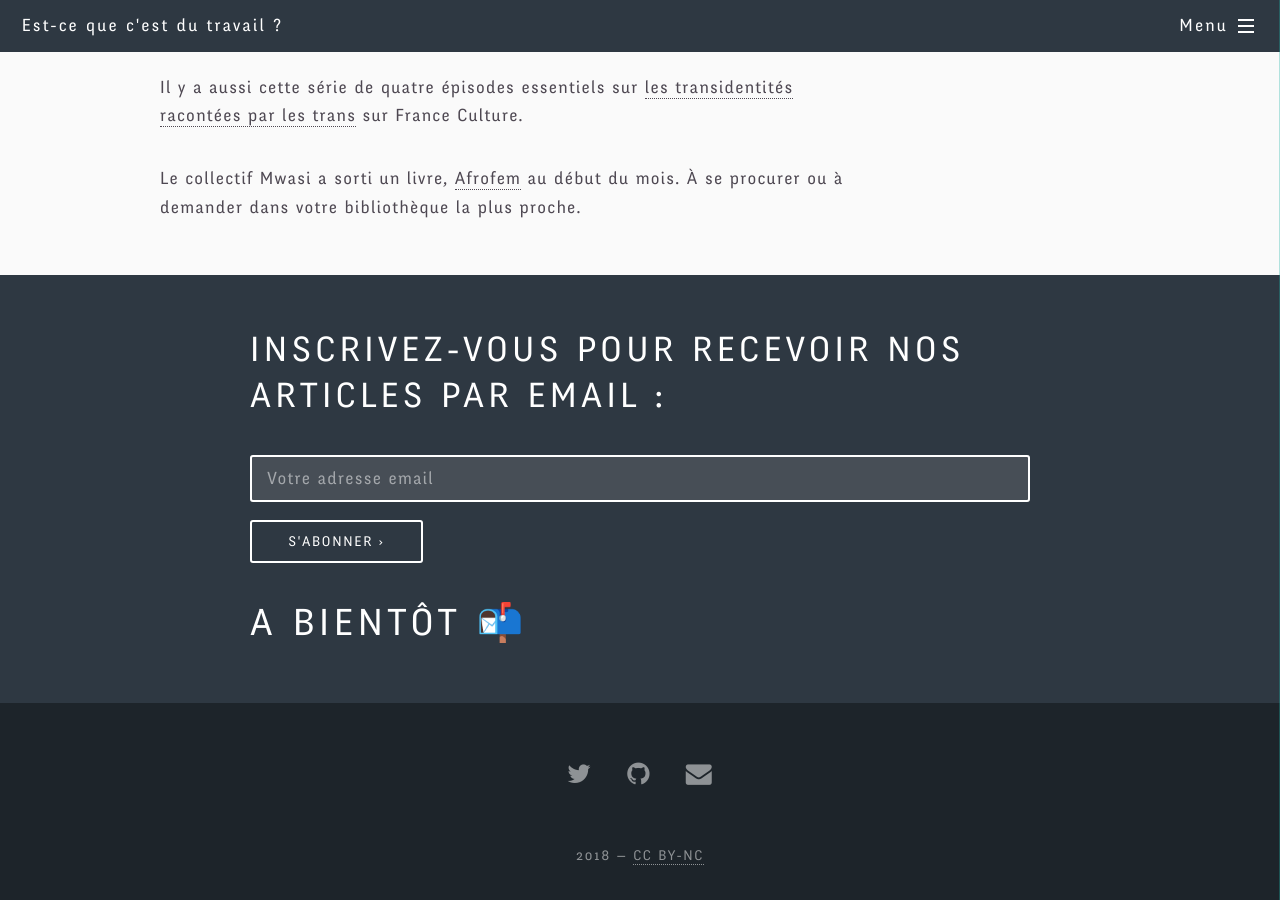
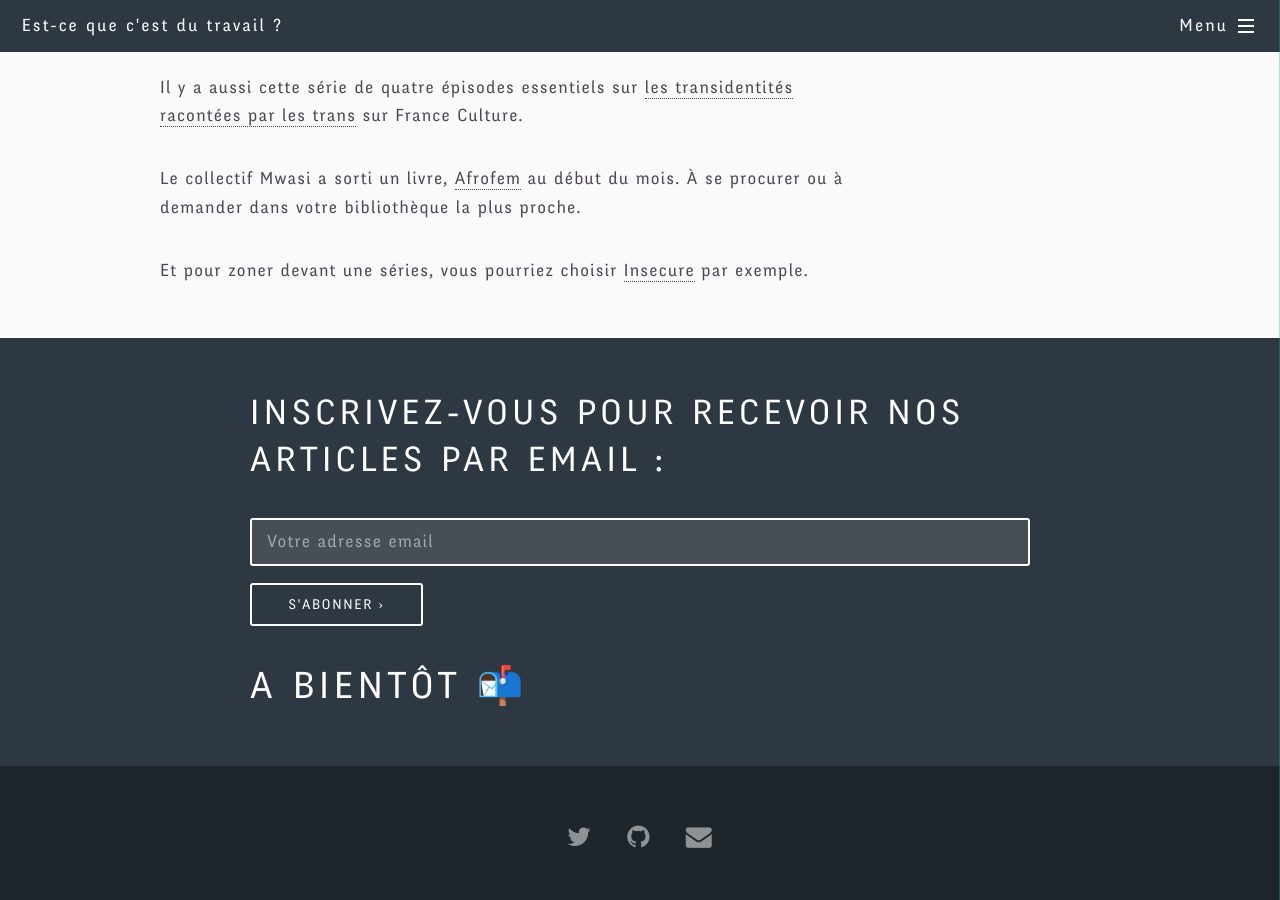
Before and after one commit to noeems/estcequecestdutravail.xyz, a Jekyll site: the page built from _posts/2018-09-24-fugitive-feminism.md, in a window 1280 px wide and 900 px high, scrolled down 6733 px. Built offline with Jekyll 4.4.1, drawn with Linux system fonts in a browser that asks for light colours; comment, search, counter and statistics services are not loaded.

Commit message:
Adding series advice

```diff
--- a/_posts/2018-09-24-fugitive-feminism.md
+++ b/_posts/2018-09-24-fugitive-feminism.md
@@ -82,3 +82,5 @@ En attendant, **Un podcast à soi** a repris !
 Il y a aussi cette série de quatre épisodes essentiels sur [les transidentités racontées par les trans](https://www.franceculture.fr/emissions/lsd-la-serie-documentaire/les-transidentites-racontees-par-les-trans-14-histoire-inedite-dune-mobilisation) sur France Culture.
 
 Le collectif Mwasi a sorti un livre, [Afrofem](https://mwasicollectif.com/afrofem-le-livre-de-mwasi/) au début du mois. À se procurer ou à demander dans votre bibliothèque la plus proche.
+
+Et pour zoner devant une séries, vous pourriez choisir [Insecure](https://fr.wikipedia.org/wiki/Insecure) par exemple.
```
